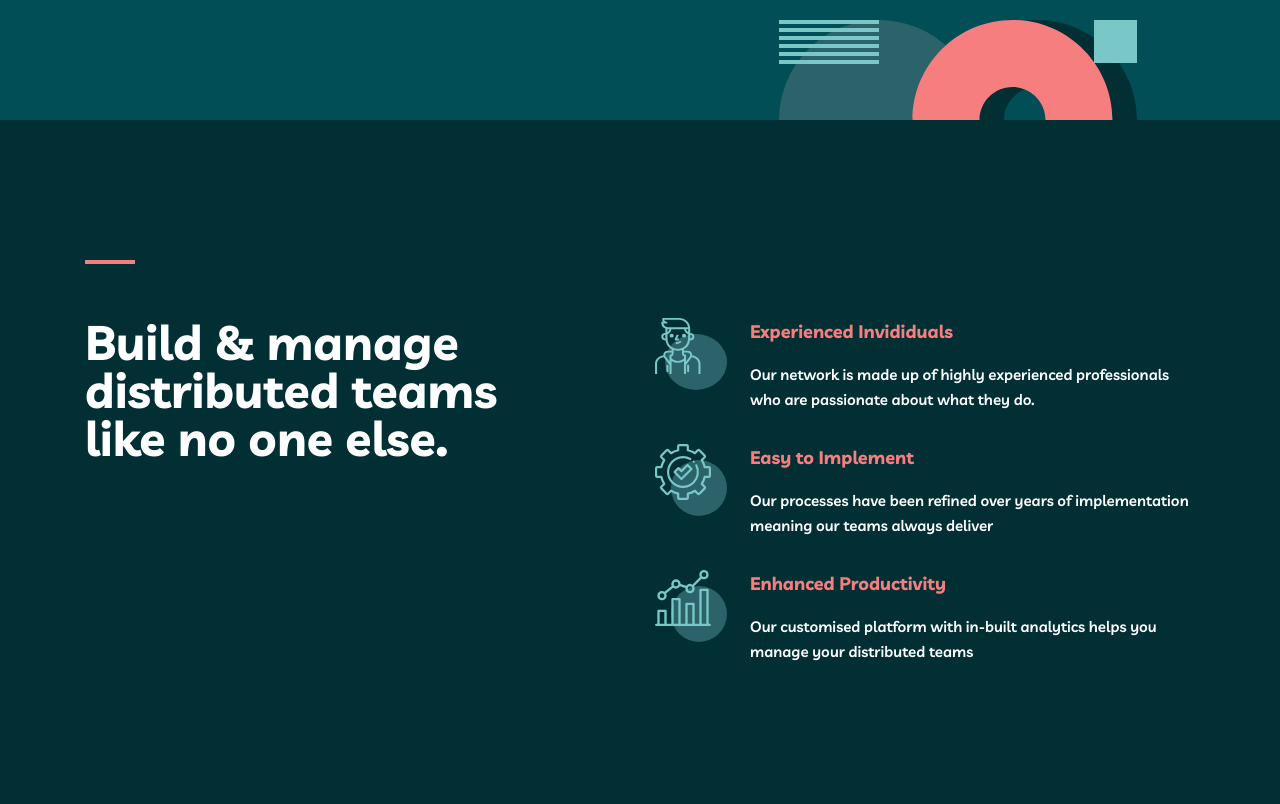
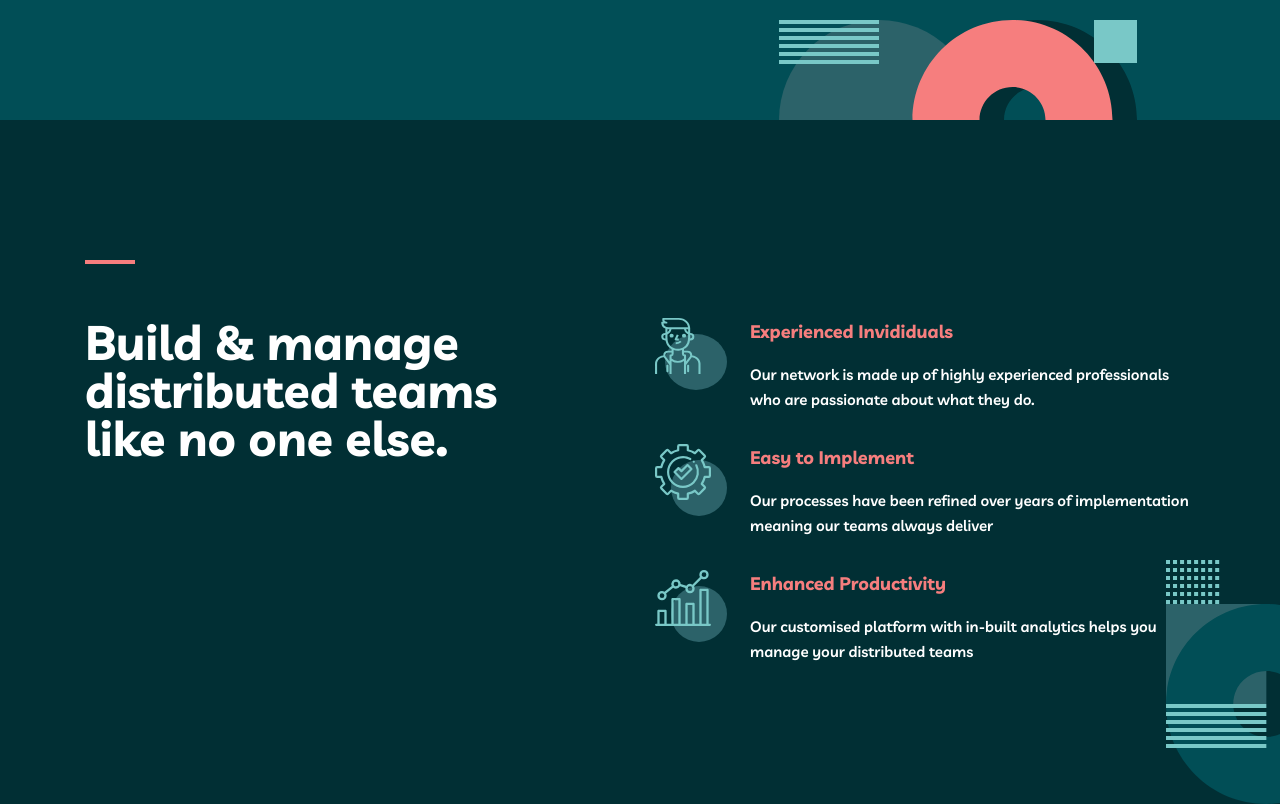
Before and after one commit to JJooaa/myteam-website, a React (Create React App) app: page / in a window 1280 px wide. Shown: the part 580-1384 px from the top of the page. Built offline with nearby package versions, Linux system fonts and the light colour scheme.

Commit message:
add background image to company section

```diff
--- a/src/Sections/Company/Company.css
+++ b/src/Sections/Company/Company.css
@@ -1,6 +1,9 @@
 #companysection {
     width: 100%;
     height: 684px;
+    background-image: url("/src/assets/bg-pattern-home-3.svg");
+    background-repeat: no-repeat;
+    background-position: 108% bottom;
     background-color: #012f34;
     padding-top: 140px;
 }
```
